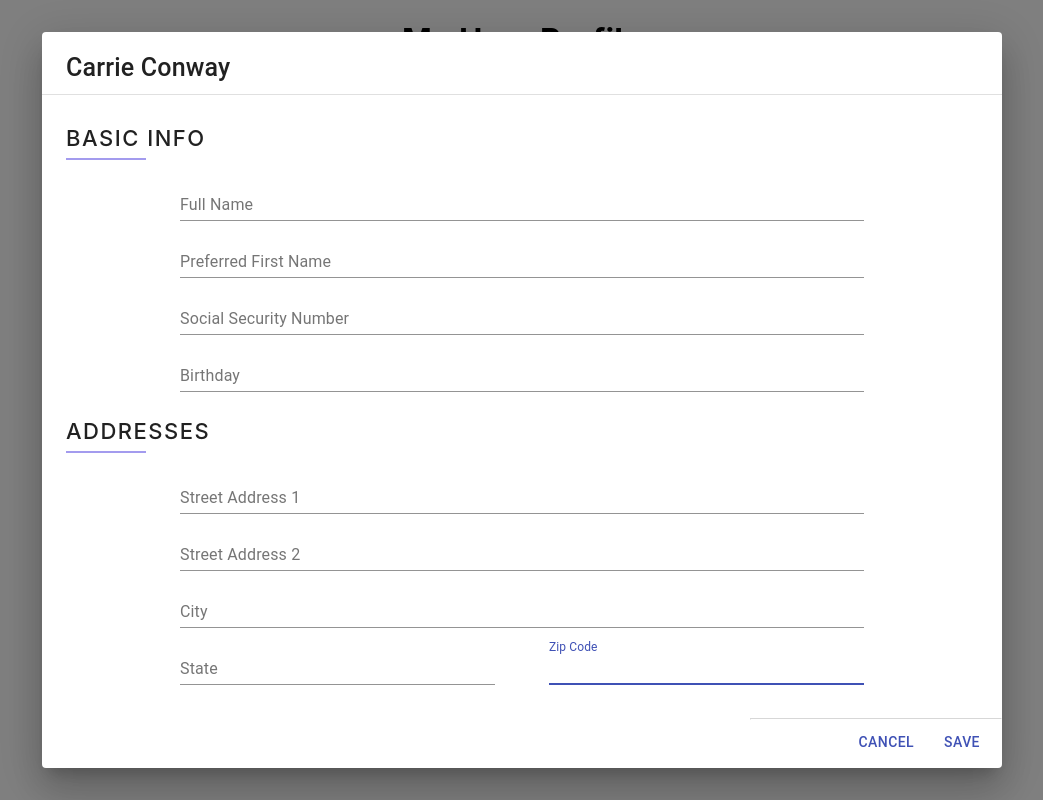
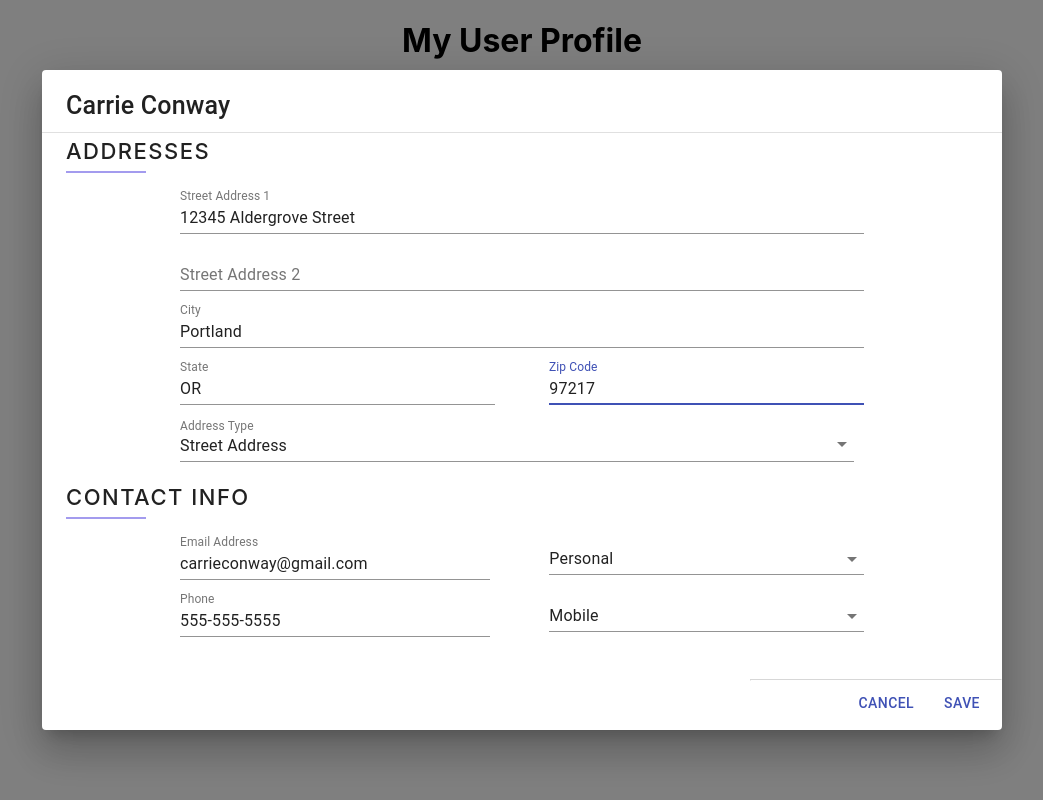
Before and after one commit to jIrwinCline/trupp-take-home, a React (Create React App) app: page / in a window 1280 px wide. Both pictures are taken after a click on the button "EDIT DETAILS". Shown: the whole page, without its empty margins (118-1161 px from the left). Built offline with nearby package versions, Linux system fonts and the light colour scheme.

Commit message:
added correct names to textfields and used mock data in populkating main modal component

```diff
--- a/src/components/Modal.tsx
+++ b/src/components/Modal.tsx
@@ -1,7 +1,5 @@
 import React, { ReactElement, useState } from "react";
 import "../styles/modal-styles.css";
-
-import { EMPLOYEEDETAILS_MOCK as data } from "../data/mock";
 
 //MUI
 import Button from "@material-ui/core/Button";
@@ -24,10 +22,18 @@ import FormLabel from "@material-ui/core/FormLabel";
 //Components
 import SectionTitle from "./SectionTitle";
 
-interface Props {}
+//Interfaces
+import { EmployeeDetails } from "../data/mock";
 
-export default function Modal({}: Props): ReactElement {
+interface Props {
+  data: EmployeeDetails;
+}
+
+export default function Modal({ data }: Props): ReactElement {
   const [open, setOpen] = React.useState(false);
+  const [gender, setGender] = React.useState(
+    data.genderDescription.toLowerCase()
+  );
 
   const handleOpen = (): void => {
     setOpen(true);
@@ -50,7 +56,7 @@ export default function Modal({}: Props): ReactElement {
         aria-labelledby="form-dialog-title"
         className="modal-container"
       >
-        <DialogTitle id="form-dialog-title">Carrie Conway</DialogTitle>
+        <DialogTitle id="form-dialog-title">{data.contactName}</DialogTitle>
         <MuiDivider />
         <DialogContent>
           <SectionTitle text="Basic Info" upcase />
@@ -61,9 +67,10 @@ export default function Modal({}: Props): ReactElement {
                 <TextField
                   autoFocus
                   label="Full Name"
+                  defaultValue={"Caroline Conway"}
                   margin="dense"
-                  id="fullName"
-                  type="email"
+                  id="contactName"
+                  type="name"
                   fullWidth
                 />
                 <TextField
@@ -71,23 +78,30 @@ export default function Modal({}: Props): ReactElement {
                   label="Preferred First Name"
                   margin="dense"
                   id="firstName"
-                  type="email"
+                  type="name"
+                  defaultValue={data.contactName.split(" ")[0]}
                   fullWidth
                 />
                 <TextField
                   autoFocus
                   label="Social Security Number"
                   margin="dense"
-                  id="name"
-                  type="email"
+                  id="ssn"
+                  defaultValue={data.maskedSocialSecurity}
+                  type="password"
                   fullWidth
                 />
                 <TextField
                   autoFocus
                   label="Birthday"
                   margin="dense"
-                  id="name"
-                  type="email"
+                  id="text"
+                  defaultValue={data.dateOfBirth.toLocaleString("default", {
+                    month: "long",
+                    day: "numeric",
+                    year: "numeric",
+                  })}
+                  type="text"
                   fullWidth
                 />
               </div>
@@ -103,15 +117,16 @@ export default function Modal({}: Props): ReactElement {
                   autoFocus
                   label="Street Address 1"
                   margin="dense"
-                  id="name"
-                  type="email"
+                  defaultValue={data.streetAddress.addressLine1}
+                  id="address1"
+                  type="text"
                   fullWidth
                 />
                 <TextField
                   autoFocus
                   label="Street Address 2"
                   margin="dense"
-                  id="name"
+                  id="address2"
                   type="email"
                   fullWidth
                 />
@@ -119,8 +134,9 @@ export default function Modal({}: Props): ReactElement {
                   autoFocus
                   label="City"
                   margin="dense"
-                  id="name"
-                  type="email"
+                  id="city"
+                  defaultValue={data.streetAddress.city}
+                  type="text"
                   fullWidth
                 />
 
@@ -128,16 +144,18 @@ export default function Modal({}: Props): ReactElement {
                   autoFocus
                   label="State"
                   margin="dense"
-                  id="name"
-                  type="email"
+                  defaultValue={data.streetAddress.state}
+                  id="state"
+                  type="text"
                   className="half-field-left"
                 />
                 <TextField
                   autoFocus
                   label="Zip Code"
                   margin="dense"
-                  id="name"
-                  type="email"
+                  id="zip"
+                  defaultValue={data.streetAddress.zip}
+                  type="text"
                   className="half-field-right"
                 />
 
@@ -176,6 +194,7 @@ export default function Modal({}: Props): ReactElement {
                         margin="dense"
                         id="email"
                         type="email"
+                        defaultValue={data.personalEmail}
                         className="half-field-left"
                       />
                     </Grid>
@@ -183,7 +202,7 @@ export default function Modal({}: Props): ReactElement {
                       <FormControl className="half-field-right">
                         <InputLabel id="select-label"></InputLabel>
                         <Select
-                          id="address-select"
+                          id="email-select"
                           value={"Personal"}
                           // onChange={handleChange}
                           // input={<BootstrapInput />}
@@ -202,8 +221,9 @@ export default function Modal({}: Props): ReactElement {
                         // autoFocus
                         label="Phone"
                         margin="dense"
-                        id="email"
-                        type="email"
+                        id="phone"
+                        type="text"
+                        defaultValue={data.mobilePhone}
                         className="half-field-left"
                       />
                     </Grid>
@@ -211,17 +231,13 @@ export default function Modal({}: Props): ReactElement {
                       <FormControl className="half-field-right">
                         <InputLabel id="select-label"></InputLabel>
                         <Select
-                          id="address-select"
+                          id="phone-select"
                           value={addressType}
                           // onChange={handleChange}
                           // input={<BootstrapInput />}
                         >
-                          <MenuItem value={"Street Address"}>
-                            Street Address
-                          </MenuItem>
-                          <MenuItem value={"Apartment Address"}>
-                            Apartment Address
-                          </MenuItem>
+                          <MenuItem value={"Street Address"}>Mobile</MenuItem>
+                          <MenuItem value={"Apartment Address"}>Home</MenuItem>
                         </Select>
                       </FormControl>
                     </Grid>
@@ -243,7 +259,7 @@ export default function Modal({}: Props): ReactElement {
                   <RadioGroup
                     aria-label="gender"
                     name="gender1"
-                    value={null}
+                    value={gender}
                     // onChange={handleChange}
                   >
                     <FormControlLabel
--- a/src/data/mock.ts
+++ b/src/data/mock.ts
@@ -1,4 +1,4 @@
-interface EmployeeDetails {
+export interface EmployeeDetails {
   contactName: String;
   dateOfBirth: Date;
   maskedSocialSecurity: String;
--- a/src/pages/profilePage.tsx
+++ b/src/pages/profilePage.tsx
@@ -1,5 +1,7 @@
 import React, { ReactElement } from "react";
 import "../styles/profile-page-styles.css";
+
+import { EMPLOYEEDETAILS_MOCK as userData } from "../data/mock";
 
 //Components
 import Modal from "../components/Modal";
@@ -11,7 +13,7 @@ export default function profilePage({}: Props): ReactElement {
     <div>
       <h1 className="center">My User Profile</h1>
       {/* <button className="center">Edit Details</button> */}
-      <Modal />
+      <Modal data={userData} />
     </div>
   );
 }
--- a/src/styles/modal-styles.css
+++ b/src/styles/modal-styles.css
@@ -9,9 +9,6 @@
 #form-dialog-title * {
   font-size: 25px;
 }
-/* .MuiDialog-root {
-  min-width: 900px !important;
-} */
 .input-container {
   font-size: 19px !important;
   max-width: 90%;
@@ -29,6 +26,7 @@
 }
 .MuiDialogContent-root {
   overflow-x: hidden;
+  max-height: 500px;
 }
 
 .MuiDialogContent-root::-webkit-scrollbar {
@@ -36,9 +34,6 @@
 }
 .half-field-container {
   width: 1350px !important;
-  /* text-align: center; */
-  /* display: flex !important; */
-  /* justify-self: space-between !important; */
 }
 #address-select {
   min-width: 650px !important;
```
